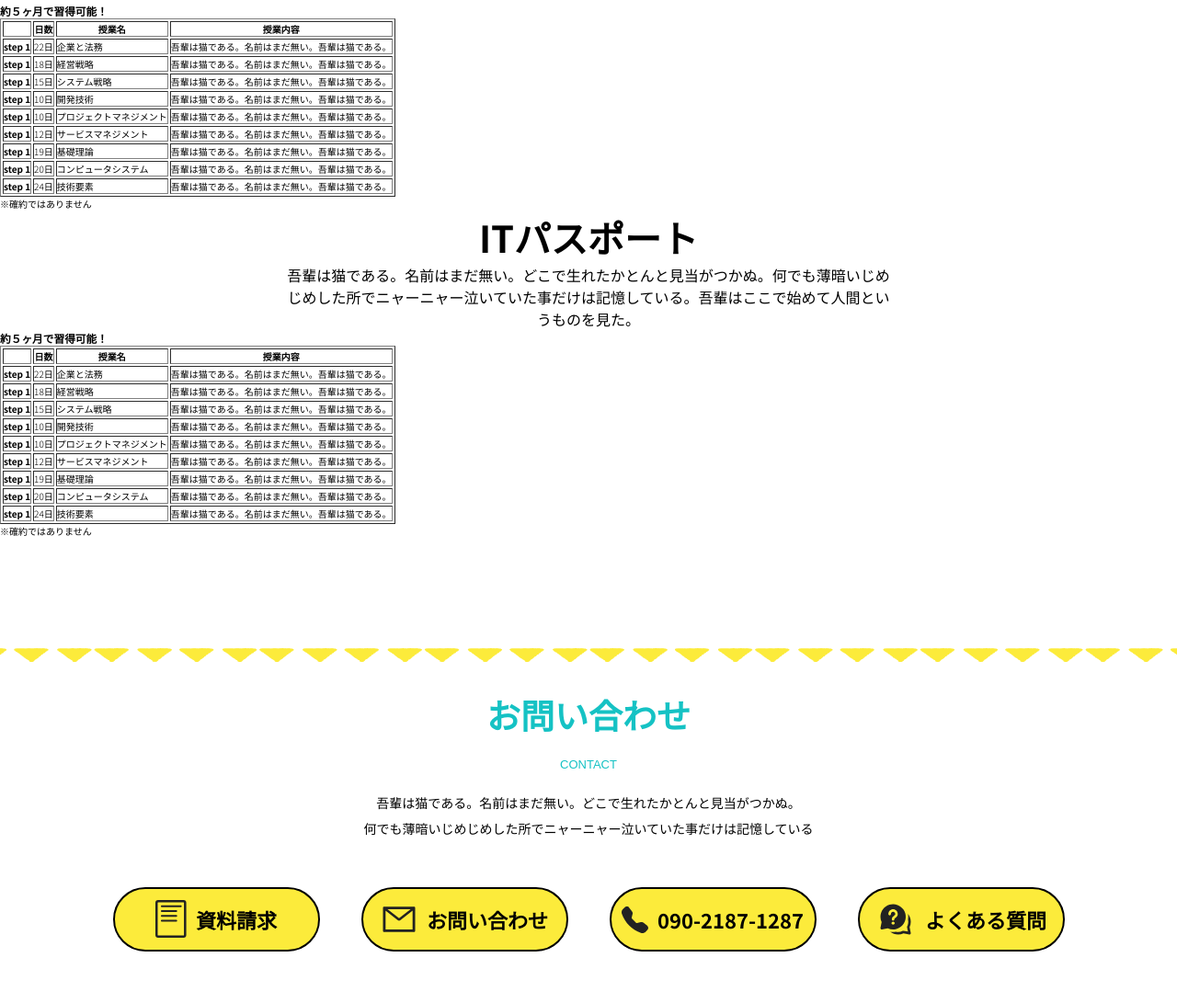
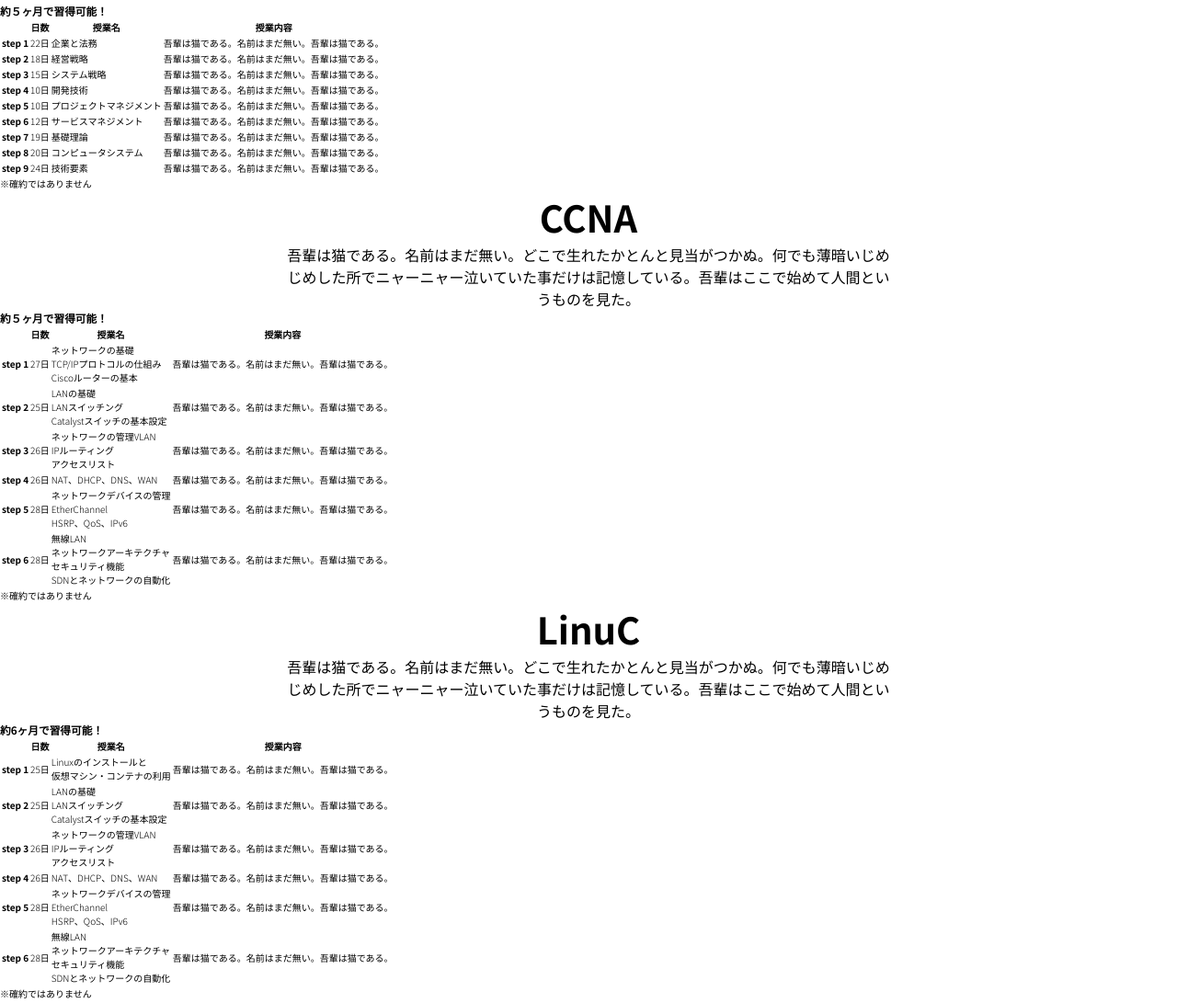
Before and after one commit to letanlocjp1001/IT_19, a website: page src/pug/service.pug in a window 1280 px wide. Shown: the part 2345-3436 px from the top of the page at 92% size. Drawn offline with nearby package versions, Linux system fonts and the light colour scheme; files that its build step writes are made by us from their sources; files whose address does not match are found by name; a web font is replaced by a local one.

Commit message:
update service

```diff
--- a/src/pug/service.pug
+++ b/src/pug/service.pug
@@ -84,119 +84,176 @@
       .schedule__table
         .table__title
           h3 約５ヶ月で習得可能！
-        .table__one
-          table(border='1')
-            tr
-              th
-              th 日数
-              th 授業名
-              th 授業内容
-            tr
-              th step 1
-              td 22日
-              td 企業と法務
-              td 吾輩は猫である。名前はまだ無い。吾輩は猫である。
-            tr
-              th step 1
-              td 18日
-              td 経営戦略
-              td 吾輩は猫である。名前はまだ無い。吾輩は猫である。
-            tr
-              th step 1
-              td 15日
-              td システム戦略
-              td 吾輩は猫である。名前はまだ無い。吾輩は猫である。
-            tr
-              th step 1
-              td 10日
-              td 開発技術
-              td 吾輩は猫である。名前はまだ無い。吾輩は猫である。
-            tr
-              th step 1
-              td 10日
-              td プロジェクトマネジメント
-              td 吾輩は猫である。名前はまだ無い。吾輩は猫である。
-            tr
-              th step 1
-              td 12日
-              td サービスマネジメント
-              td 吾輩は猫である。名前はまだ無い。吾輩は猫である。
-            tr
-              th step 1
-              td 19日
-              td 基礎理論
-              td 吾輩は猫である。名前はまだ無い。吾輩は猫である。
-            tr
-              th step 1
-              td 20日
-              td コンピュータシステム
-              td 吾輩は猫である。名前はまだ無い。吾輩は猫である。
-            tr
-              th step 1
-              td 24日
-              td 技術要素
-              td 吾輩は猫である。名前はまだ無い。吾輩は猫である。
+        .table__box
+          table
+            tbody
+              tr
+                th
+                th.table__th--row 日数
+                th.table__th--row 授業名
+                th.table__th--row 授業内容
+              tr
+                th.table__th--column step 1
+                td 22日
+                td 企業と法務
+                td 吾輩は猫である。名前はまだ無い。吾輩は猫である。
+              tr
+                th.table__th--column step 2
+                td 18日
+                td 経営戦略
+                td 吾輩は猫である。名前はまだ無い。吾輩は猫である。
+              tr
+                th.table__th--column step 3
+                td 15日
+                td システム戦略
+                td 吾輩は猫である。名前はまだ無い。吾輩は猫である。
+              tr
+                th.table__th--column step 4
+                td 10日
+                td 開発技術
+                td 吾輩は猫である。名前はまだ無い。吾輩は猫である。
+              tr
+                th.table__th--column step 5
+                td 10日
+                td プロジェクトマネジメント
+                td 吾輩は猫である。名前はまだ無い。吾輩は猫である。
+              tr
+                th.table__th--column step 6
+                td 12日
+                td サービスマネジメント
+                td 吾輩は猫である。名前はまだ無い。吾輩は猫である。
+              tr
+                th.table__th--column step 7
+                td 19日
+                td 基礎理論
+                td 吾輩は猫である。名前はまだ無い。吾輩は猫である。
+              tr
+                th.table__th--column step 8
+                td 20日
+                td コンピュータシステム
+                td 吾輩は猫である。名前はまだ無い。吾輩は猫である。
+              tr
+                th.table__th--column step 9
+                td 24日
+                td 技術要素
+                td 吾輩は猫である。名前はまだ無い。吾輩は猫である。
 
           .table__note
             p ※確約ではありません
       .schedule__title
-        h3 ITパスポート
+        h3 CCNA
         p 吾輩は猫である。名前はまだ無い。どこで生れたかとんと見当がつかぬ。何でも薄暗いじめじめした所でニャーニャー泣いていた事だけは記憶している。吾輩はここで始めて人間というものを見た。
       .schedule__table
         .table__title
           h3 約５ヶ月で習得可能！
-        .table__one
-          table(border='1')
-            tr
-              th
-              th 日数
-              th 授業名
-              th 授業内容
-            tr
-              th step 1
-              td 22日
-              td 企業と法務
-              td 吾輩は猫である。名前はまだ無い。吾輩は猫である。
-            tr
-              th step 1
-              td 18日
-              td 経営戦略
-              td 吾輩は猫である。名前はまだ無い。吾輩は猫である。
-            tr
-              th step 1
-              td 15日
-              td システム戦略
-              td 吾輩は猫である。名前はまだ無い。吾輩は猫である。
-            tr
-              th step 1
-              td 10日
-              td 開発技術
-              td 吾輩は猫である。名前はまだ無い。吾輩は猫である。
-            tr
-              th step 1
-              td 10日
-              td プロジェクトマネジメント
-              td 吾輩は猫である。名前はまだ無い。吾輩は猫である。
-            tr
-              th step 1
-              td 12日
-              td サービスマネジメント
-              td 吾輩は猫である。名前はまだ無い。吾輩は猫である。
-            tr
-              th step 1
-              td 19日
-              td 基礎理論
-              td 吾輩は猫である。名前はまだ無い。吾輩は猫である。
-            tr
-              th step 1
-              td 20日
-              td コンピュータシステム
-              td 吾輩は猫である。名前はまだ無い。吾輩は猫である。
-            tr
-              th step 1
-              td 24日
-              td 技術要素
-              td 吾輩は猫である。名前はまだ無い。吾輩は猫である。
+        .table__box
+          table
+            tbody
+              tr
+                th
+                th.table__th--row 日数
+                th.table__th--row 授業名
+                th.table__th--row 授業内容
+              tr
+                th.table__th--column step 1
+                td 27日
+                td ネットワークの基礎<br>
+                  |TCP/IPプロトコルの仕組み <br>
+                  |Ciscoルーターの基本
+                td 吾輩は猫である。名前はまだ無い。吾輩は猫である。
+              tr
+                th.table__th--column step 2
+                td 25日
+                td LANの基礎<br>
+                  |LANスイッチング<br>
+                  |Catalystスイッチの基本設定
+                td 吾輩は猫である。名前はまだ無い。吾輩は猫である。
+              tr
+                th.table__th--column step 3
+                td 26日
+                td ネットワークの管理
+                  |VLAN<br>
+                  |IPルーティング <br>
+                  |アクセスリスト
+                td 吾輩は猫である。名前はまだ無い。吾輩は猫である。
+              tr
+                th.table__th--column step 4
+                td 26日
+                td NAT、DHCP、DNS、WAN
+                td 吾輩は猫である。名前はまだ無い。吾輩は猫である。
+              tr
+                th.table__th--column step 5
+                td 28日
+                td ネットワークデバイスの管理 <br>
+                  |EtherChannel<br>
+                  |HSRP、QoS、IPv6
+                td 吾輩は猫である。名前はまだ無い。吾輩は猫である。
+              tr
+                th.table__th--column step 6
+                td 28日
+                td 無線LAN<br>
+                  |ネットワークアーキテクチャ<br>
+                  |セキュリティ機能<br>
+                  |SDNとネットワークの自動化
+                td 吾輩は猫である。名前はまだ無い。吾輩は猫である。
+
+          .table__note
+            p ※確約ではありません
+      .schedule__title
+        h3 LinuC
+        p 吾輩は猫である。名前はまだ無い。どこで生れたかとんと見当がつかぬ。何でも薄暗いじめじめした所でニャーニャー泣いていた事だけは記憶している。吾輩はここで始めて人間というものを見た。
+      .schedule__table
+        .table__title
+          h3 約6ヶ月で習得可能！
+        .table__box
+          table
+            tbody
+              tr
+                th
+                th.table__th--row 日数
+                th.table__th--row 授業名
+                th.table__th--row 授業内容
+              tr
+                th.table__th--column step 1
+                td 25日
+                td Linuxのインストールと<br>
+                  |仮想マシン・コンテナの利用 <br>
+                td 吾輩は猫である。名前はまだ無い。吾輩は猫である。
+              tr
+                th.table__th--column step 2
+                td 25日
+                td LANの基礎<br>
+                  |LANスイッチング<br>
+                  |Catalystスイッチの基本設定
+                td 吾輩は猫である。名前はまだ無い。吾輩は猫である。
+              tr
+                th.table__th--column step 3
+                td 26日
+                td ネットワークの管理
+                  |VLAN<br>
+                  |IPルーティング <br>
+                  |アクセスリスト
+                td 吾輩は猫である。名前はまだ無い。吾輩は猫である。
+              tr
+                th.table__th--column step 4
+                td 26日
+                td NAT、DHCP、DNS、WAN
+                td 吾輩は猫である。名前はまだ無い。吾輩は猫である。
+              tr
+                th.table__th--column step 5
+                td 28日
+                td ネットワークデバイスの管理 <br>
+                  |EtherChannel<br>
+                  |HSRP、QoS、IPv6
+                td 吾輩は猫である。名前はまだ無い。吾輩は猫である。
+              tr
+                th.table__th--column step 6
+                td 28日
+                td 無線LAN<br>
+                  |ネットワークアーキテクチャ<br>
+                  |セキュリティ機能<br>
+                  |SDNとネットワークの自動化
+                td 吾輩は猫である。名前はまだ無い。吾輩は猫である。
 
           .table__note
             p ※確約ではありません
```
